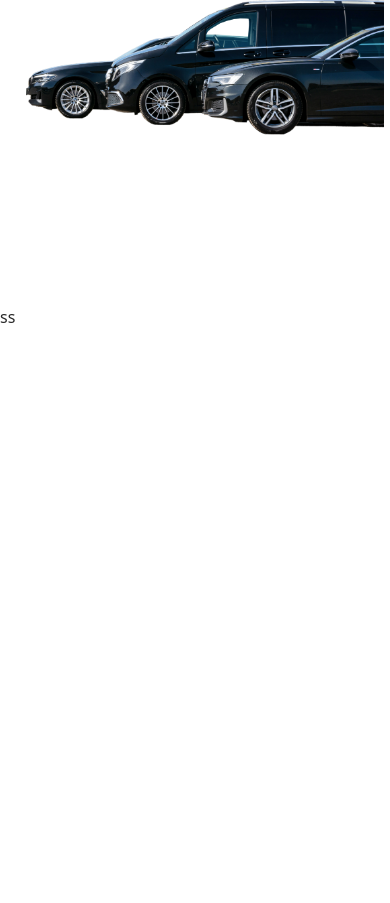
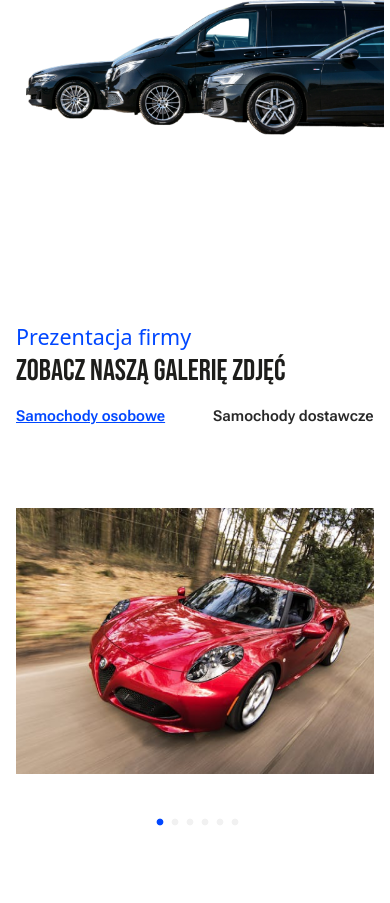
Before and after one commit to kwaq102/Recruitment-task-for-adSite.pro, a website: page index.html in a window 390 px wide. Shown: the part 583-1486 px from the top of the page. Drawn offline with nearby package versions, Linux system fonts and the light colour scheme.

Commit message:
created section gallery

```diff
--- a/index.html
+++ b/index.html
@@ -6,6 +6,10 @@
 		<title>Recruitment task AdSite.pro</title>
 		<link rel="preconnect" href="https://fonts.googleapis.com" />
 		<link rel="preconnect" href="https://fonts.gstatic.com" crossorigin />
+		<link
+			href="https://fonts.googleapis.com/css2?family=Roboto+Condensed:ital,wght@0,100..900;1,100..900&display=swap"
+			rel="stylesheet"
+		/>
 		<link
 			href="https://fonts.googleapis.com/css2?family=Roboto+Flex:opsz,wght@8..144,100..1000&display=swap"
 			rel="stylesheet"
@@ -16,6 +20,22 @@
 		/>
 
 		<link rel="stylesheet" href="./css/style.css" />
+		<script src="https://code.jquery.com/jquery-3.7.1.js"></script>
+
+		<link
+			rel="stylesheet"
+			href="https://cdnjs.cloudflare.com/ajax/libs/slick-carousel/1.9.0/slick.min.css"
+			integrity="sha512-yHknP1/AwR+yx26cB1y0cjvQUMvEa2PFzt1c9LlS4pRQ5NOTZFWbhBig+X9G9eYW/8m0/4OXNx8pxJ6z57x0dw=="
+			crossorigin="anonymous"
+			referrerpolicy="no-referrer"
+		/>
+		<link
+			rel="stylesheet"
+			href="https://cdnjs.cloudflare.com/ajax/libs/slick-carousel/1.9.0/slick-theme.min.css"
+			integrity="sha512-17EgCFERpgZKcm0j0fEq1YCJuyAWdz9KUtv1EjVuaOz8pDnh/0nZxmU6BBXwaaxqoi9PQXnRWqlcDB027hgv9A=="
+			crossorigin="anonymous"
+			referrerpolicy="no-referrer"
+		/>
 		<script
 			type="module"
 			src="https://unpkg.com/ionicons@7.1.0/dist/ionicons/ionicons.esm.js"
@@ -23,6 +43,12 @@
 		<script
 			nomodule
 			src="https://unpkg.com/ionicons@7.1.0/dist/ionicons/ionicons.js"
+		></script>
+		<script
+			src="https://cdnjs.cloudflare.com/ajax/libs/slick-carousel/1.9.0/slick.min.js"
+			integrity="sha512-HGOnQO9+SP1V92SrtZfjqxxtLmVzqZpjFFekvzZVWoiASSQgSr4cw9Kqd2+l8Llp4Gm0G8GIFJ4ddwZilcdb8A=="
+			crossorigin="anonymous"
+			referrerpolicy="no-referrer"
 		></script>
 	</head>
 	<body class="overflow-x-hidden">
@@ -89,12 +115,50 @@
 						<div
 							class="header-cars-img relative lg:absolute bottom-0 md:bottom-auto md:top-2/4 right-[-10px] md:right-0"
 						>
-							<img src="./src/images/Hero.png" alt="" />
+							<img src="./src/images/Hero.png" alt="Samochody" />
 						</div>
 					</div>
 				</div>
 			</header>
-			<main class="min-h-screen">ss</main>
+			<main class="p-4">
+				<section class="gallery">
+					<header class="md:pt-10">
+						<h2 class="text-[21.5px] font-robotoCondense text-mainBlue">
+							Prezentacja firmy
+						</h2>
+						<h3
+							class="mb-4 text-3xl md:text-[40px] font-bebasNeue uppercase text-[#1D1D1B]"
+						>
+							Zobacz naszą galerię zdjęć
+						</h3>
+						<div
+							class="kind-cars-wrapper flex gap-[48px] font-roboto font-semibold text-[15px]"
+						>
+							<button
+								class="hover:text-mainBlue activeBtnGallery"
+								data-tab-target="#tab1"
+							>
+								Samochody osobowe
+							</button>
+							<button
+								href="#"
+								class="hover:text-mainBlue"
+								data-tab-target="#tab2"
+							>
+								Samochody dostawcze
+							</button>
+						</div>
+					</header>
+					<div class="responsive py-20">
+						<img class="car-img" src="./src/images/Images.png" alt="car" />
+						<img class="car-img" src="./src/images/Images (1).png" alt="car" />
+						<img class="car-img" src="./src/images/Images (2).png" alt="car" />
+						<img class="car-img" src="./src/images/Images.png" alt="car" />
+						<img class="car-img" src="./src/images/Images (2).png" alt="car" />
+						<img class="car-img" src="./src/images/Images.png" alt="car" />
+					</div>
+				</section>
+			</main>
 		</div>
 		<script src="./src/js/index.js"></script>
 	</body>
--- a/input.css
+++ b/input.css
@@ -10,6 +10,37 @@
 .toggleBtn {
 	background-color: #f7f7f7;
 	color: #0147ff;
-	/* color: #282828; */
 	border: 1px solid #282828;
 }
+
+.activeBtnGallery {
+	color: #0147ff;
+	text-decoration: underline;
+}
+
+.slick-dots {
+	bottom: 25px !important;
+}
+
+.slick-dots li {
+	width: 15px !important;
+	height: 15px !important;
+	margin: 0 !important;
+}
+
+.slick-dots li button:before {
+	font-size: 8px !important;
+	color: #f1f1f1 !important;
+	opacity: 1 !important;
+}
+
+.slick-dots li.slick-active button:before {
+	color: #0147ff !important;
+}
+
+@media (min-width: 768px) {
+	.car-img {
+		width: 90% !important;
+		max-width: 600px !important;
+	}
+}
--- a/src/js/index.js
+++ b/src/js/index.js
@@ -1,6 +1,8 @@
 const burger = document.querySelector(".menu-burger");
 const navListBox = document.querySelector(".nav-items");
 const btnNav = document.querySelector(".navBtn");
+
+const btnsGallery = document.querySelectorAll("[data-tab-target]");
 
 const toogleMenu = e => {
 	e.target.name = e.target.name === "menu" ? "close" : "menu";
@@ -9,3 +11,32 @@ const toogleMenu = e => {
 };
 
 burger.addEventListener("click", toogleMenu);
+
+btnsGallery.forEach(btn => {
+	const activeClass = "activeBtnGallery";
+
+	btn.addEventListener("click", () => {
+		btnsGallery.forEach(activeBtn => activeBtn.classList.remove(activeClass));
+		btn.classList.add(activeClass);
+	});
+});
+
+// SLIDER
+$(".responsive").slick({
+	dots: true,
+	infinite: false,
+	arrows: false,
+	speed: 300,
+	slidesToShow: 1,
+	slidesToScroll: 1,
+	mobileFirst: true,
+
+	responsive: [
+		{
+			breakpoint: 768,
+			settings: {
+				slidesToShow: 2,
+			},
+		},
+	],
+});
--- a/tailwind.config.js
+++ b/tailwind.config.js
@@ -14,6 +14,7 @@ module.exports = {
 			},
 			fontFamily: {
 				roboto: ["Roboto Flex", "sans-serif"],
+				robotoCondense: ["Roboto+Condense", "sans-serif"],
 				bebasNeue: ["Bebas Neue", "sans-serif"],
 			},
 		},
```
Also changed, not shown: css/style.css, src/images/Images (1).png (added), src/images/Images (2).png (added), src/images/Images.png (added).
